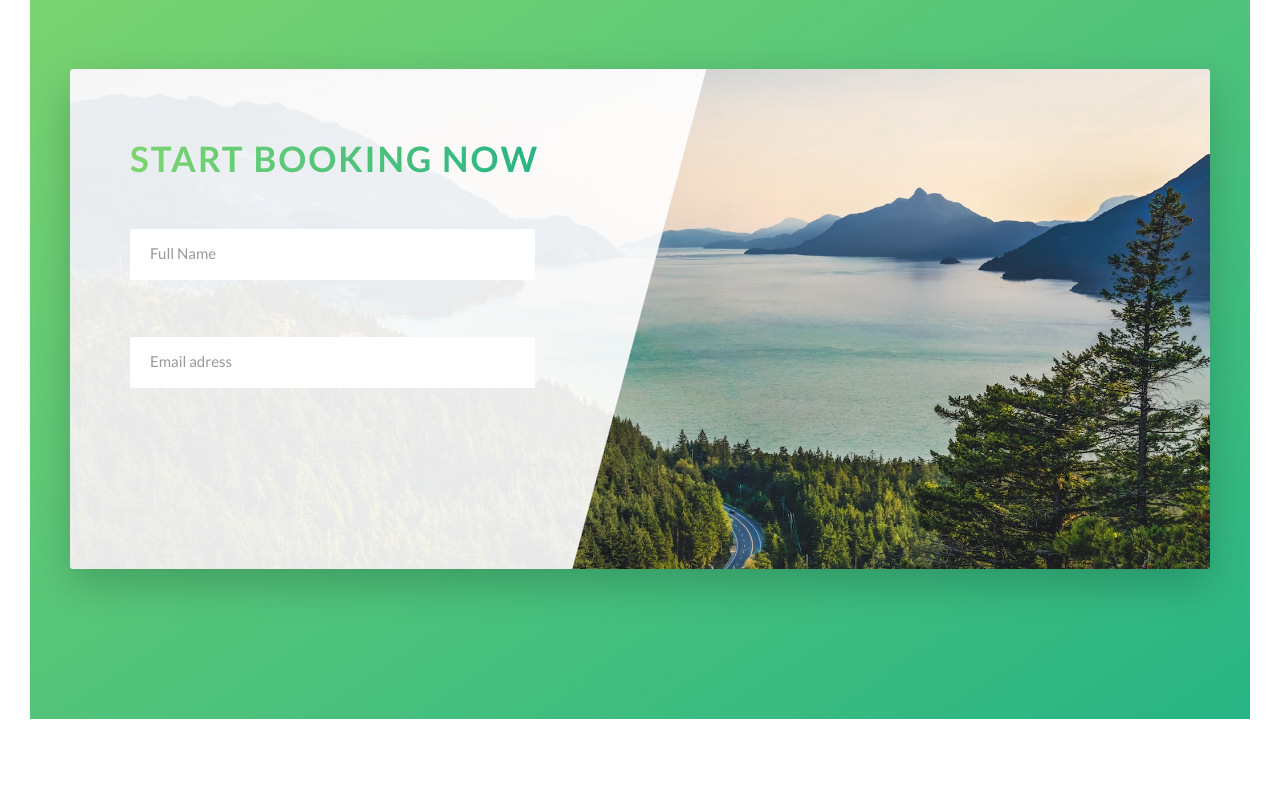
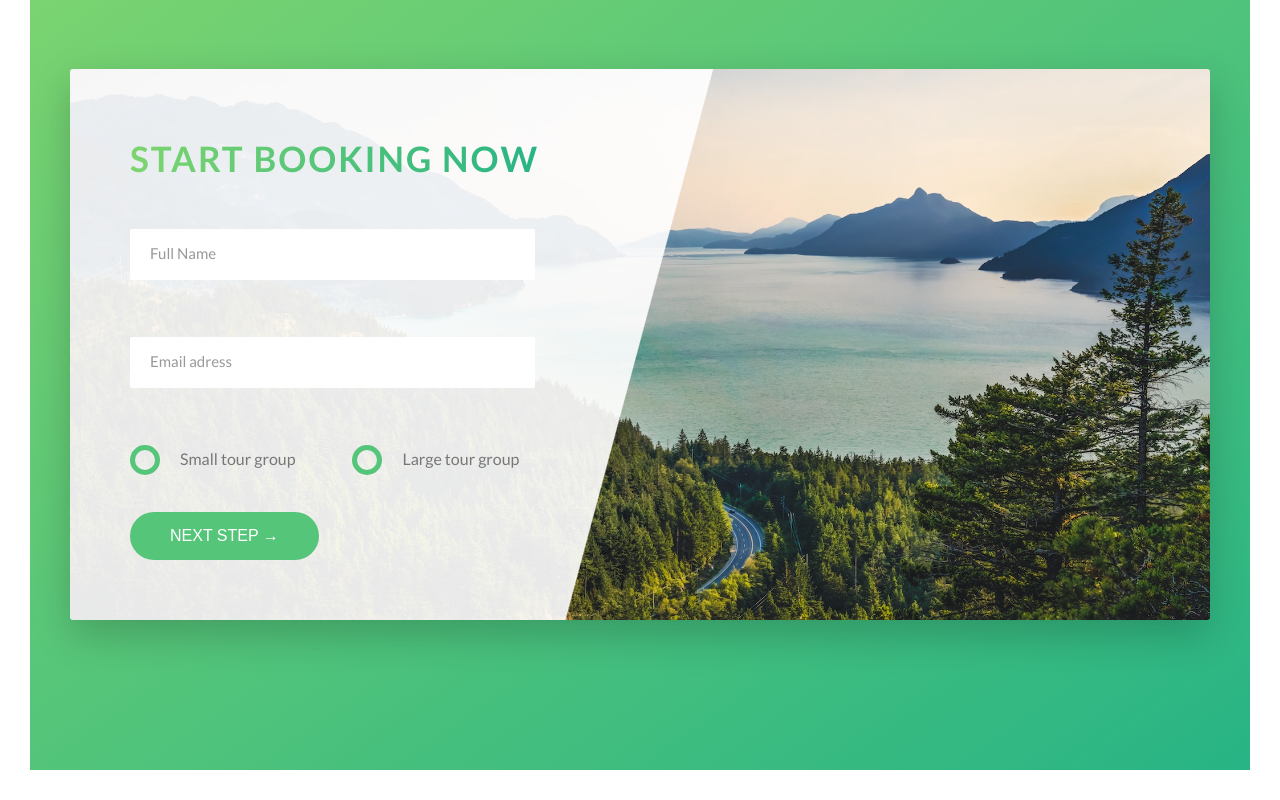
Before and after one commit to hotriluc/WebTasks, a website: page Natours_starter/index.html in a window 1280 px wide. Shown: the part 4740-5540 px from the top of the page. Before the commit the page ends 5489 px from the top, so only its background shows below. Drawn offline with Linux system fonts and the light colour scheme.

Commit message:
Booking section finished

```diff
--- a/Natours_starter/index.html
+++ b/Natours_starter/index.html
@@ -327,6 +327,29 @@
                                     <input  type="email" class="form__input" placeholder="Email adress" id="email"  required autocomplete="off">
                                     <label for="email" class="form__label">Email adress</label>
                                 </div>
+
+                                <div class="form__group u-margin-bottom-medium">
+                                    <div class="form__radio-group">
+                                        <input type="radio" class="form__radio-input" id="small" name="size">
+                                        <label for="small" class="form__radio-label">
+                                            <span class="form__radio-button"></span>
+                                            Small tour group</label>
+                                    </div>
+
+                                    <div class="form__radio-group">
+                                        <input type="radio" class="form__radio-input" id="large" name="size">
+                                        <label for="large" class="form__radio-label">
+                                            <span class="form__radio-button"></span>
+                                            Large tour group</label>
+                                    </div>
+
+                                </div>
+
+                                <div class="form__group">
+                                    <button class="btn btn--green">Next Step &rarr;</button>
+
+                                </div>
+
                             </form>
                         </div>
 
--- a/Natours_starter/sass/base/_utilities.scss
+++ b/Natours_starter/sass/base/_utilities.scss
@@ -1,8 +1,8 @@
-.u-center-text {text-align: center; }
+.u-center-text {text-align: center !important; }
 
-.u-margin-bottom-big {margin-bottom: 8rem;}
-.u-margin-bottom-medium {margin-bottom: 4rem;}
-.u-margin-bottom-small {margin-bottom: 1.5rem;}
+.u-margin-bottom-big {margin-bottom: 8rem !important;}
+.u-margin-bottom-medium {margin-bottom: 4rem !important;}
+.u-margin-bottom-small {margin-bottom: 1.5rem !important;}
 
-.u-margin-top-big {margin-top: 8rem;}
-.u-margin-top-huge {margin-top: 10rem;}
+.u-margin-top-big {margin-top: 8rem !important;}
+.u-margin-top-huge {margin-top: 10rem !important;}
--- a/Natours_starter/sass/components/_buttons.scss
+++ b/Natours_starter/sass/components/_buttons.scss
@@ -1,6 +1,8 @@
 .btn {
 
-    &:link,&:visited {
+    &,
+    &:link,
+    &:visited {
         border-radius: 10rem;
 
         text-decoration: none;
@@ -11,6 +13,11 @@
         // backface-visibility: hidden;
         position: relative;
         font-size: $default-font-size;
+
+
+        //Changes for <button> element
+        border: none;
+        cursor: pointer;
     }
 
     &:hover {
@@ -23,7 +30,9 @@
         }
     }
 
-    &:active {
+    &:active,
+    &:focus {
+        outline: none;
         transform: translateY(0.1rem);
         box-shadow: 0 .5rem 1rem rgba($color-black, 0.2);
     }
--- a/Natours_starter/sass/components/_form.scss
+++ b/Natours_starter/sass/components/_form.scss
@@ -4,7 +4,11 @@
     &__group:not(:last-child) {
 
         margin-bottom: 2rem;
+
+
     }
+
+
 
     &__input {
 
@@ -58,4 +62,59 @@
         backface-visibility: hidden;
     }
 
+    &__radio-group  {
+        width: 49%;
+        display: inline-block;
+
+
+
+    }
+
+    &__radio-input {
+        display: none;
+    }
+
+    &__radio-label {
+        font-size: $default-font-size;
+        cursor: pointer;
+        position: relative;
+        padding-left: 5rem;
+    }
+
+    //Custom radio-button
+   &__radio-button {
+        height: 3rem;
+        width: 3rem;
+        border: 5px solid $color-primary;
+        border-radius: 50%;
+        display: inline-block;
+        position: absolute;
+
+        left: 0;
+
+
+
+        &::after {
+
+            content: "";
+            display: block;
+            width: 1.4rem;
+            height: 1.4rem;
+            border-radius: 50%;
+            position: absolute;
+            top:50%;
+            left: 50%;
+            transform: translate(-50%,-50%);
+            background-color: $color-primary;
+            opacity: 0;
+            transition: opacity .3s;
+        }
+   }
+
+   //Aiming custom radio-button whose parent is label. Applying this style only when radio input is checked
+   &__radio-input:checked ~ &__radio-label &__radio-button::after {
+           opacity: 1;
+   }
+
+
 }
--- a/Natours_starter/sass/pages/_home.scss
+++ b/Natours_starter/sass/pages/_home.scss
@@ -53,11 +53,12 @@
     background-size: cover;
     border-radius: 3px;
     box-shadow: 0 1.5rem 4rem rgba($color-black, .2);
-    height: 50rem;
+
 
     &__form {
         width: 50%;
         padding: 6rem;
+
     }
 
 }
```
Also changed, not shown: Natours_starter/css/style.css.
